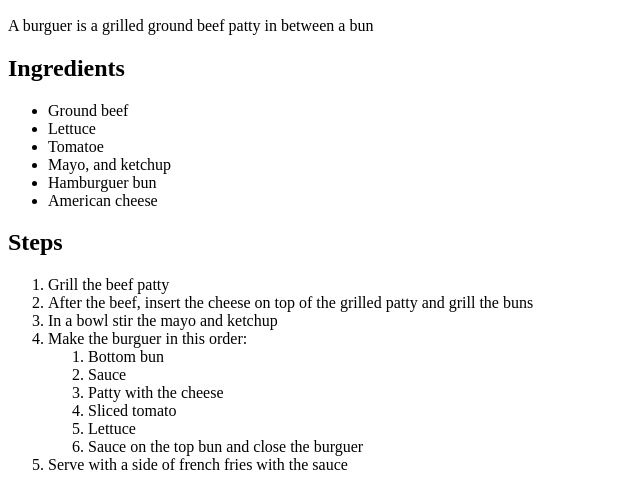
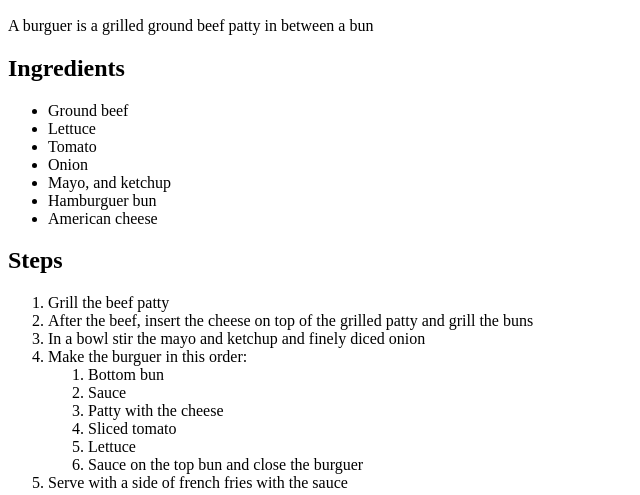
Before and after one commit to zelarin2/odin-recipes, a plain HTML site: page recipes/burguer.html in a window 1280 px wide. Shown: the part 460-955 px from the top of the page, without its empty margins (0-640 px from the left). Drawn offline with Linux system fonts and the light colour scheme.

Commit message:
Inserted burguers recipe (minor changes)

```diff
--- a/recipes/burguer.html
+++ b/recipes/burguer.html
@@ -16,7 +16,8 @@
     <ul>
         <li>Ground beef</li>
         <li>Lettuce</li>
-        <li>Tomatoe</li>
+        <li>Tomato</li>
+        <li>Onion</li>
         <li>Mayo, and ketchup</li>
         <li>Hamburguer bun</li>
         <li>American cheese</li>
@@ -25,7 +26,7 @@
     <ol>
         <li>Grill the beef patty</li>
         <li>After the beef, insert the cheese on top of the grilled patty and grill the buns</li>
-        <li>In a bowl stir the mayo and ketchup</li>
+        <li>In a bowl stir the mayo and ketchup and finely diced onion</li>
         <li>Make the burguer in this order:</li>
         <ol>
             <li>Bottom bun</li>
```
